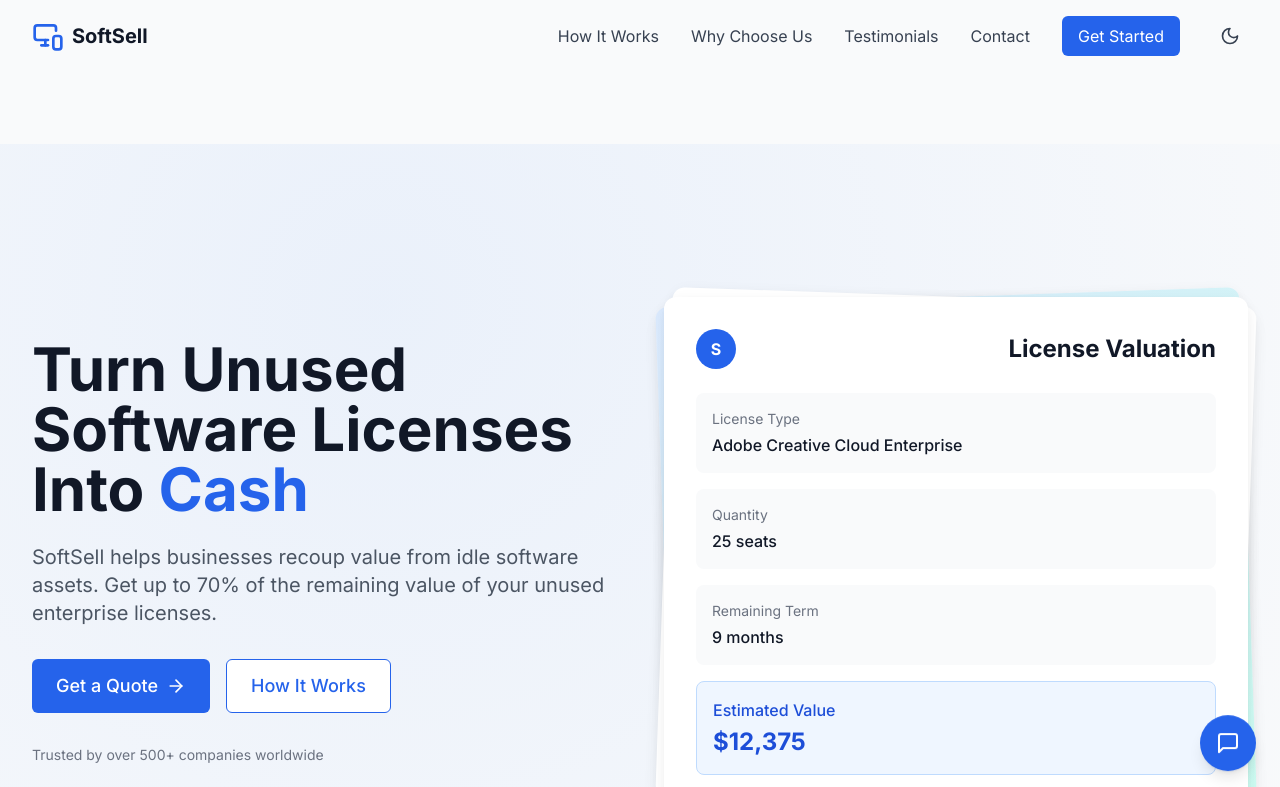
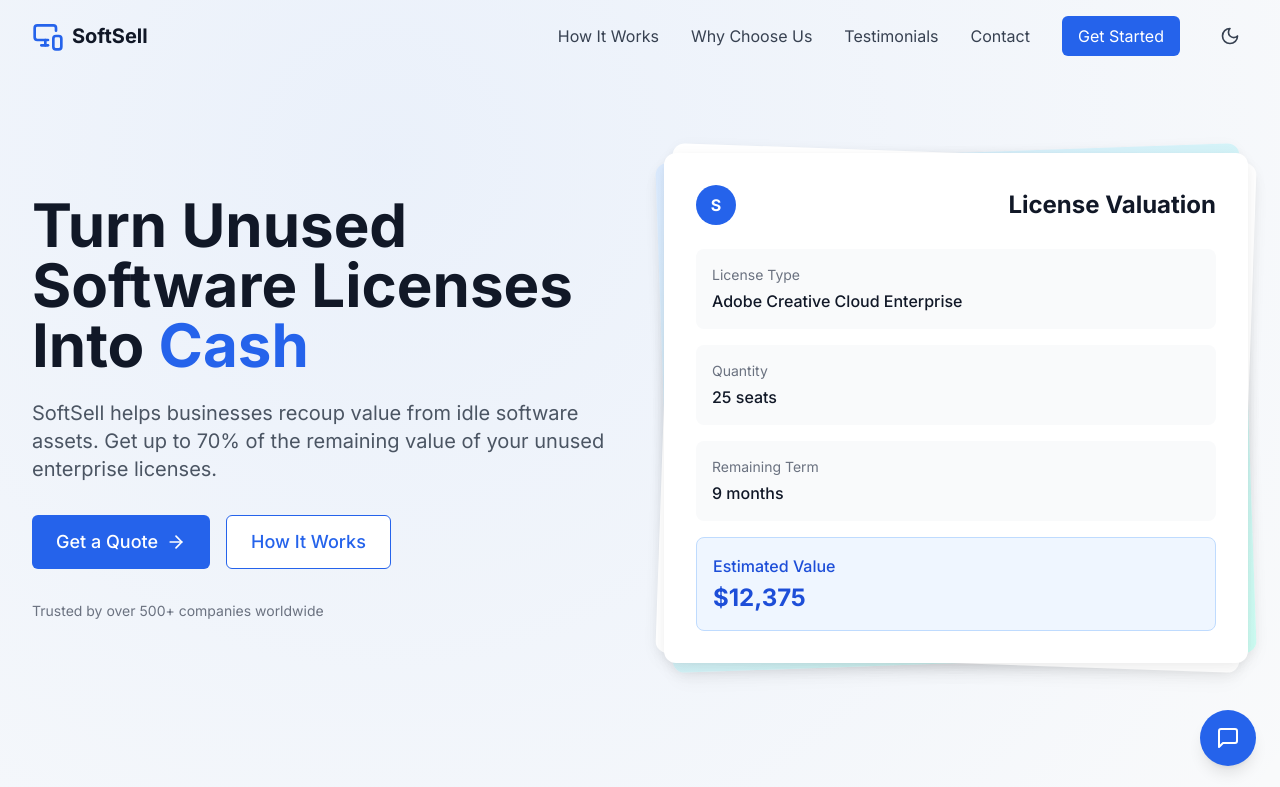
Before and after one commit to DatlaRakeshVarma/SoftSell-Credex, a React (Vite) app: page / in a window 1280 px wide. Shown: the top 787 px of the page. Built offline with nearby package versions, Linux system fonts and the light colour scheme.

Commit message:
Update index.css

```diff
--- a/src/index.css
+++ b/src/index.css
@@ -4,6 +4,3 @@
 html {
   scroll-padding-top: 9rem;
 }
-main, .content-container {
-    margin-top: 9rem;
-}
```
